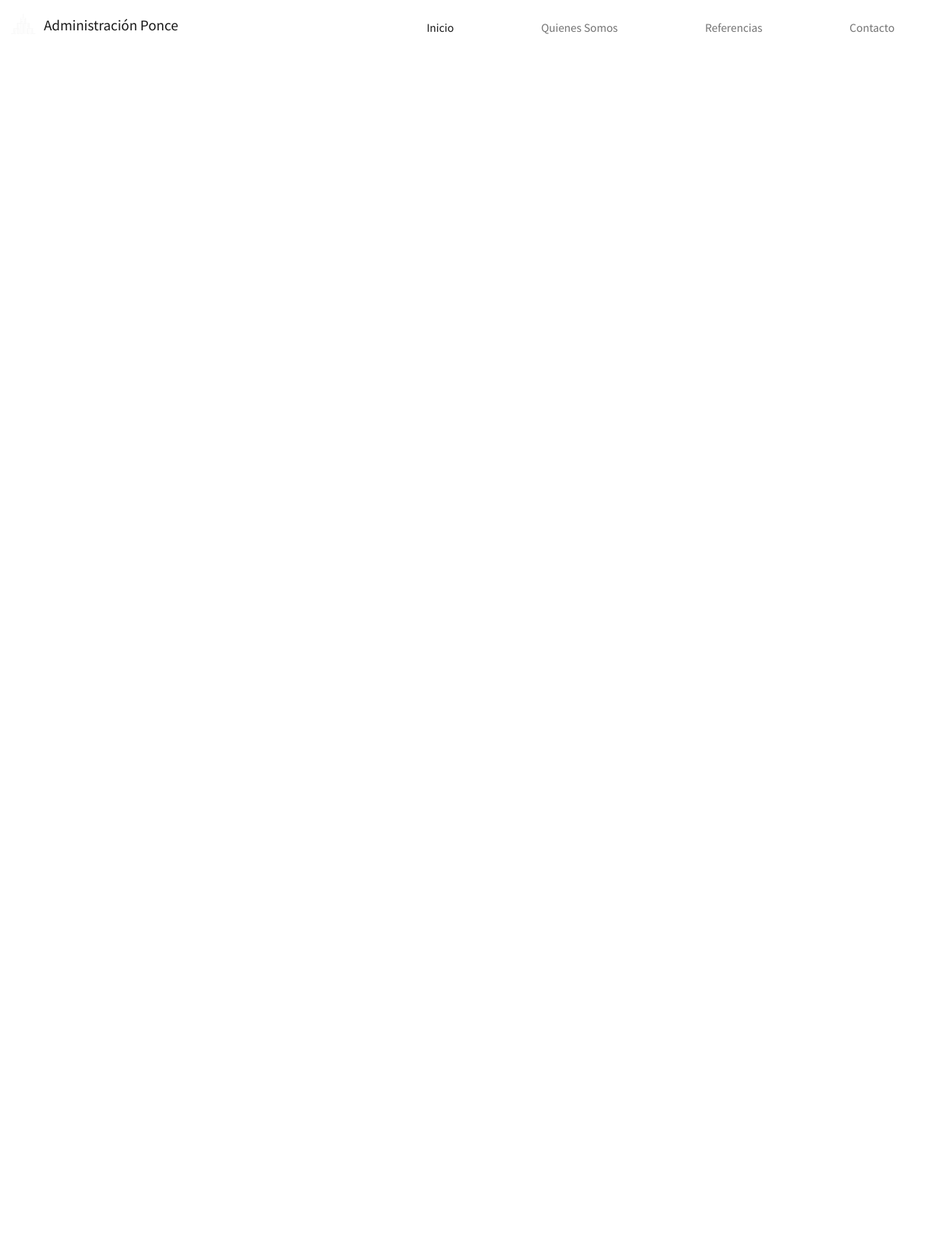
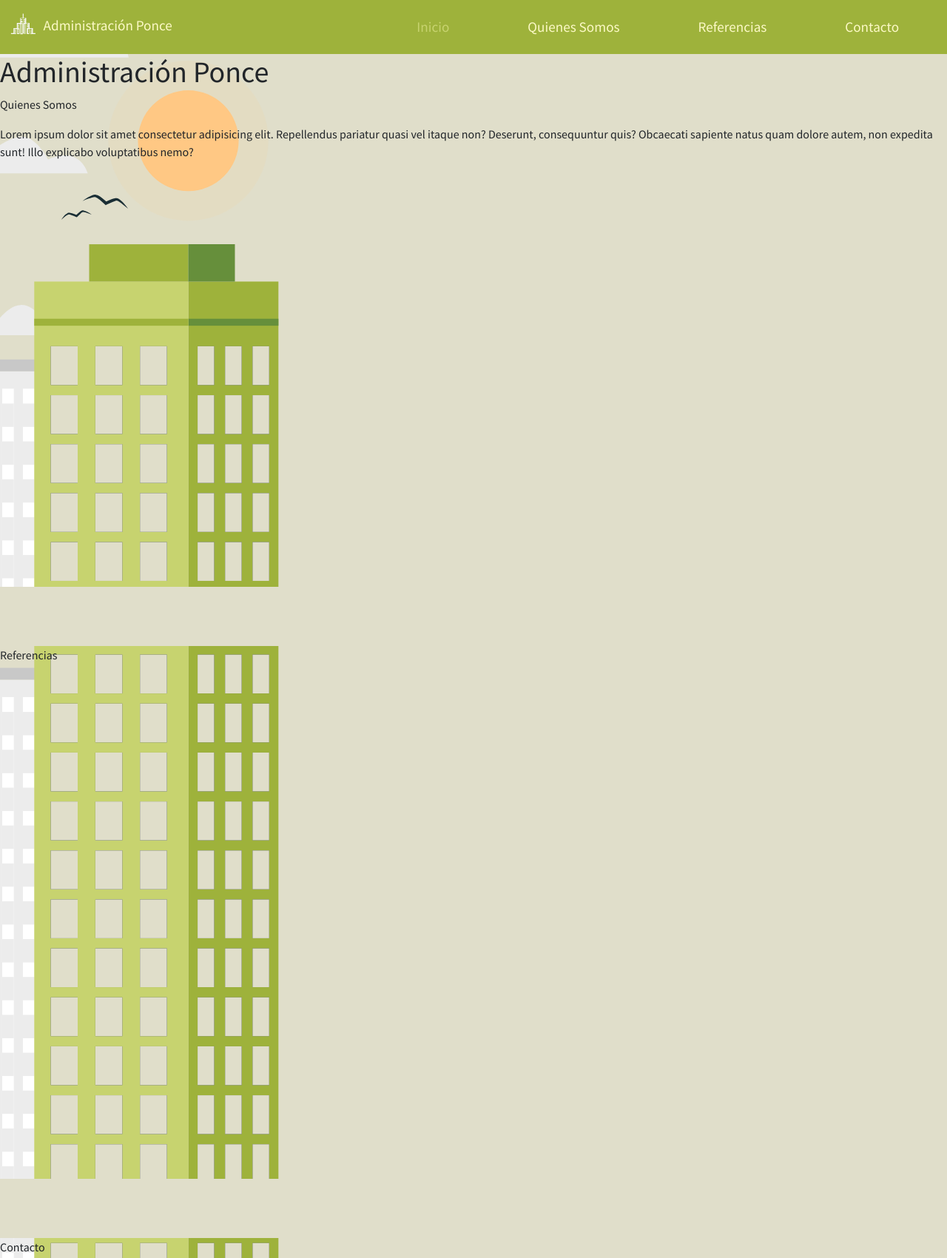
Before and after one commit to AlexisSzerman/AdministracionPonce, a website: page index.html in a window 1280 px wide. Shown: the top 1700 px of the page at 74% size. Before the commit the page ends 800 px from the top, so only its background shows below. Drawn offline with nearby package versions, Linux system fonts and the light colour scheme.

Commit message:
admin ponce 05

```diff
--- a/index.html
+++ b/index.html
@@ -1,15 +1,17 @@
 <!DOCTYPE html>
 <html lang="en">
+
 <head>
   <meta charset="UTF-8">
   <meta http-equiv="X-UA-Compatible" content="IE=edge">
   <meta name="viewport" content="width=device-width, initial-scale=1.0">
-
   <link rel="preconnect" href="https://fonts.googleapis.com">
   <link rel="preconnect" href="https://fonts.gstatic.com" crossorigin>
-<link href="https://fonts.googleapis.com/css2?family=Source+Sans+Pro:ital,wght@0,200;0,400;0,600;0,900;1,200&display=swap" rel="stylesheet">
-
-    <link href="https://cdn.jsdelivr.net/npm/bootstrap@5.2.2/dist/css/bootstrap.min.css" rel="stylesheet" integrity="sha384-Zenh87qX5JnK2Jl0vWa8Ck2rdkQ2Bzep5IDxbcnCeuOxjzrPF/et3URy9Bv1WTRi" crossorigin="anonymous">
+  <link
+    href="https://fonts.googleapis.com/css2?family=Source+Sans+Pro:ital,wght@0,200;0,400;0,600;0,900;1,200&display=swap"
+    rel="stylesheet">
+  <link href="https://cdn.jsdelivr.net/npm/bootstrap@5.2.2/dist/css/bootstrap.min.css" rel="stylesheet"
+    integrity="sha384-Zenh87qX5JnK2Jl0vWa8Ck2rdkQ2Bzep5IDxbcnCeuOxjzrPF/et3URy9Bv1WTRi" crossorigin="anonymous">
   <link rel="stylesheet" href="css/style.css">
 
   <title>🏢Administración Ponce🏢</title>
@@ -19,9 +21,11 @@
 
   <nav class="navbar navbar-expand-lg navbarbar">
     <div class="container-fluid">
-          <a class="navbar-brand" href="index.html"> <img src="../images/Logo.svg" alt="logo" id="logo" class="d-inline-block align-text-center">Administración Ponce</a>
+      <a class="navbar-brand nav-a" href="/index.html"> <img src="../images/Logo.svg" alt="logo" id="logo"
+          class="d-inline-block align-text-center">Administración Ponce</a>
 
-          <button class="navbar-toggler" type="button" data-bs-toggle="collapse" data-bs-target="#navbarNav" aria-controls="navbarNav" aria-expanded="false" aria-label="Toggle navigation">
+      <button class="navbar-toggler" type="button" data-bs-toggle="collapse" data-bs-target="#navbarNav"
+        aria-controls="navbarNav" aria-expanded="false" aria-label="Toggle navigation">
         <span class="navbar-toggler-icon"></span>
       </button>
       <div class="collapse navbar-collapse" id="navbarNav">
@@ -30,13 +34,13 @@
             <a class="nav-link active" aria-current="page" href="#">Inicio</a>
           </li>
           <li class="nav-item">
-                <a class="nav-link" href="#">Quienes Somos</a>
+            <a class="nav-link nav-a" href="#quienes">Quienes Somos</a>
           </li>
           <li class="nav-item">
-                <a class="nav-link" href="#">Referencias</a>
+            <a class="nav-link nav-a" href="#referencias">Referencias</a>
           </li>
           <li class="nav-item">
-                <a class="nav-link" href="#">Contacto</a>
+            <a class="nav-link nav-a" href="#contacto">Contacto</a>
           </li>
         </ul>
       </div>
@@ -47,10 +51,29 @@
 
 <body>
 
+  <section id="quienes" >
+<h1>Administración Ponce</h1>
+<p>Quienes Somos</p>
+<p>Lorem ipsum dolor sit amet consectetur adipisicing elit. Repellendus pariatur quasi vel itaque non? Deserunt, consequuntur quis? Obcaecati sapiente natus quam dolore autem, non expedita sunt! Illo explicabo voluptatibus nemo?</p>
+
+  </section>
+
+  <section id="referencias">
+    <p>Referencias</p>
+  </section>
+
+  <section id="contacto">
+    <p>Contacto</p>
+  </section>
+
+<footer>
+
+</footer>
 
 
+  <script src="https://cdn.jsdelivr.net/npm/bootstrap@5.2.2/dist/js/bootstrap.bundle.min.js"
+    integrity="sha384-OERcA2EqjJCMA+/3y+gxIOqMEjwtxJY7qPCqsdltbNJuaOe923+mo//f6V8Qbsw3" crossorigin="anonymous">
+  </script>
+</body>
 
-
-    <script src="https://cdn.jsdelivr.net/npm/bootstrap@5.2.2/dist/js/bootstrap.bundle.min.js" integrity="sha384-OERcA2EqjJCMA+/3y+gxIOqMEjwtxJY7qPCqsdltbNJuaOe923+mo//f6V8Qbsw3" crossorigin="anonymous"></script>
-</body>
 </html>
--- a/scss/base/_general.scss
+++ b/scss/base/_general.scss
@@ -1,5 +1,5 @@
 @import url('https://fonts.googleapis.com/css2?family=Source+Sans+Pro:ital,wght@0,200;0,400;0,600;0,900;1,200&display=swap');
-
+@import '../base/lists';
 
 *{
     margin: 0;
@@ -8,3 +8,6 @@
     font-family: 'Source Sans Pro', sans-serif;
 
 }
+body {
+    background-color: nth($colors, 1);;
+}
--- /dev/null
+++ b/scss/base/_lists.scss
@@ -0,0 +1,5 @@
+$colors:
+#E0DECA,
+#FCF9C6,
+#C7D36F,
+#9EB23B,
--- /dev/null
+++ b/scss/components/_contacto.scss
@@ -0,0 +1,8 @@
+@import '../base/lists';
+
+#contacto {
+    background-image: url(../../images/background4.svg);
+    height: 100vh;
+    background-repeat : no-repeat;
+   background-size : contain;
+}
--- a/scss/components/_navbar.scss
+++ b/scss/components/_navbar.scss
@@ -1,18 +1,24 @@
+@import '../base/lists';
 
 
-#logo {
-    width: 8%;
-    padding-bottom: .5rem;
-    margin-right: 0.5rem;
-}
+.navbarbar {
+    background-color: nth($colors, 4);
+
+    #logo {
+        width: 8%;
+        padding-bottom: .5rem;
+        margin-right: 0.5rem;
+    }
+
+    .nav-a {
+        color: nth($colors, 2);
+        font-size: 1.2rem;
+    }
+
+    .navbar-nav .nav-link.active {
+        color: nth($colors, 3);
+        font-size: 1.2rem;
+    }
 
 
-/* .navb{
-    margin: 0;
-    padding: 0;
 }
-
-.navb2 {
-    margin: 0;
-    padding: 0;
-} */
--- /dev/null
+++ b/scss/components/_quienes.scss
@@ -0,0 +1,8 @@
+@import '../base/lists';
+
+#quienes {
+    background-image: url(../../images/background1.svg);
+    height: 100vh;
+    background-repeat : no-repeat;
+   background-size : contain;
+}
--- /dev/null
+++ b/scss/components/_referencias.scss
@@ -0,0 +1,8 @@
+@import '../base/lists';
+
+#referencias {
+    background-image: url(../../images/background2.svg);
+    height: 100vh;
+    background-repeat : no-repeat;
+   background-size : contain;
+}
--- a/scss/style.scss
+++ b/scss/style.scss
@@ -1,2 +1,5 @@
 @use 'base/general';
 @use 'components/navbar';
+@use 'components/quienes';
+@use 'components/referencias';
+@use 'components/contacto'
```
Also changed, not shown: colores.txt (added, +10 -0 lines), css/style.css, images/background1.svg (added), images/background2.svg (added), images/background3.svg (added), images/background4.svg (added), 1 other file. Lines whose indentation alone changed are shown as unchanged.
